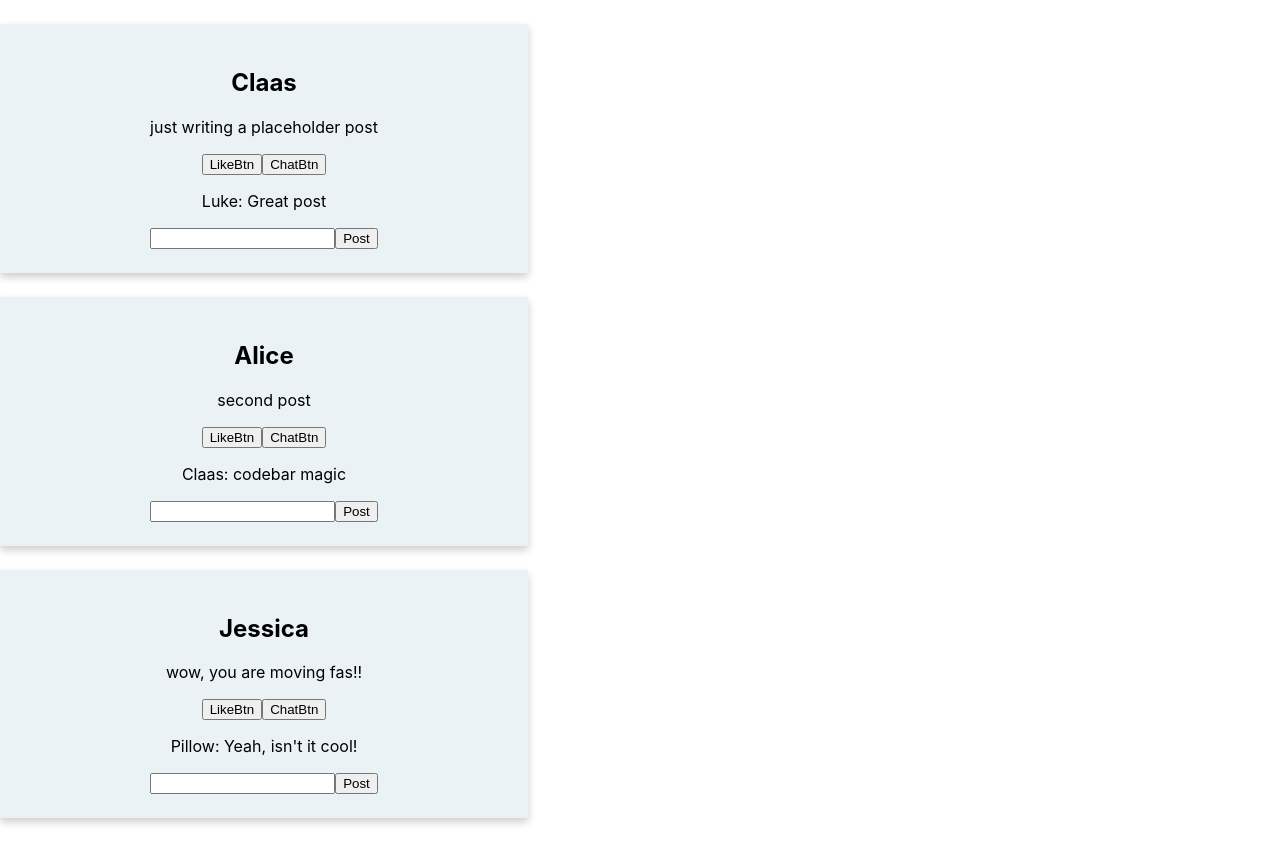
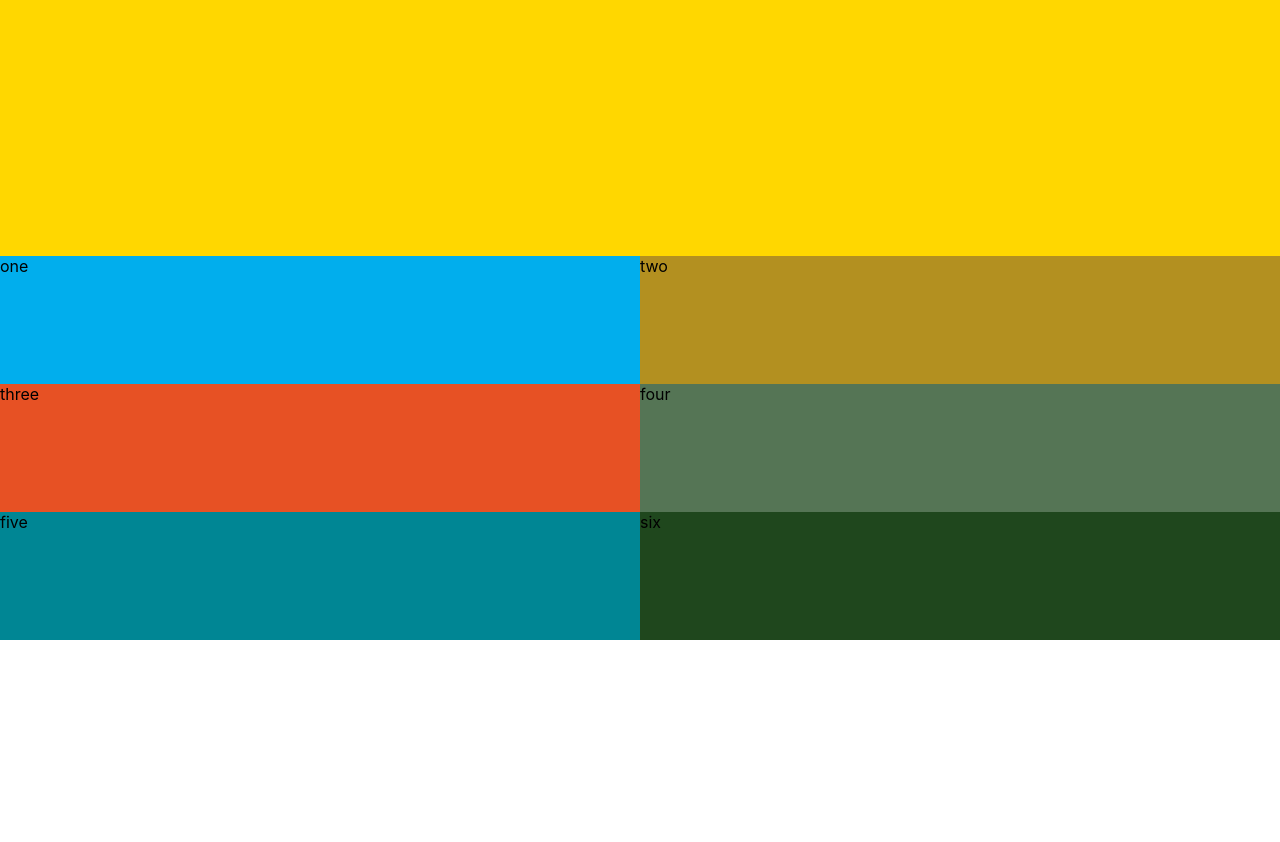
Before and after one commit to Jyolilli/Jyolilli, a React (Create React App) app: page / in a window 1280 px wide. After the commit the page ends 800 px from the top, so only its background shows below. Built offline with nearby package versions, Linux system fonts and the light colour scheme.

Commit message:
Add new layout

```diff
--- a/src/App.css
+++ b/src/App.css
@@ -75,11 +75,59 @@
   margin: 4px 2px;
   border-radius: 50%;
 }
-.card-center{
+.card-center {
   max-width: 30em;
   width: 100%;
   height: 5em;
   background-color: #4caf50;
+}
+
+/* Layout component */
+.square-pic-large {
+  background-color: gold;
+  width: 100%;
+  height: 16em;
+}
+.pic-small-container {
+  width: 100%;
+  display: flex;
+  flex-wrap: wrap;
+}
+
+.square-pic-small {
+  background-color: #f9e2c4;
+  width: 50%;
+  height: 8em;
+}
+.square-pic-small-one {
+  background-color: #01aeed;
+  width: 50%;
+  height: 8em;
+}
+.square-pic-small-two {
+  background-color: rgb(179, 144, 32);
+  width: 50%;
+  height: 8em;
+}
+.square-pic-small-three {
+  background-color: rgb(231, 81, 36);
+  width: 50%;
+  height: 8em;
+}
+.square-pic-small-four {
+  background-color: rgb(85, 117, 85);
+  width: 50%;
+  height: 8em;
+}
+.square-pic-small-five {
+  background-color: #008694;
+  width: 50%;
+  height: 8em;
+}
+.square-pic-small-six {
+  background-color: rgb(31, 71, 29);
+  width: 50%;
+  height: 8em;
 }
 
 @keyframes App-logo-spin {
--- a/src/components/App.tsx
+++ b/src/components/App.tsx
@@ -1,12 +1,19 @@
 import React from 'react';
+import Card from './Card';
 import '../App.css';
-import Main from './Main';
+import posts from '../data.json';
+import Layout from './Layout'
 
 function App() {
   return (
-    <div className="App">
-      <Main />
-    </div>
+    <main className="main-component">
+      <section>
+        {/* {posts.map((post) => (
+          <Card key={post.postOwner} {...post} />
+        ))} */}
+        <Layout/>
+      </section>
+    </main>
   );
 }
 
--- /dev/null
+++ b/src/components/Layout.tsx
@@ -0,0 +1,20 @@
+import React from "react";
+
+const Layout = () => {
+  return (
+    <article className="layout">
+      <header className="square-pic-large"></header>
+      <main className="pic-small-container">
+        <div className="square-pic-small-one">one</div>
+        <div className="square-pic-small-two">two</div>
+        <div className="square-pic-small-three">three</div>
+        <div className="square-pic-small-four">four</div>
+        <div className="square-pic-small-five">five</div>
+        <div className="square-pic-small-six">six</div>
+      </main>
+      <footer></footer>
+    </article>
+  );
+};
+
+export default Layout;
--- a/src/components/Main.tsx
+++ /dev/null
@@ -1,18 +0,0 @@
-import React from 'react';
-import Card from './Card';
-import '../App.css';
-import posts from '../data.json';
-
-function Main() {
-  return (
-    <main className="main-component">
-      <section>
-        {posts.map((post) => (
-          <Card key={post.postOwner} {...post} />
-        ))}
-      </section>
-    </main>
-  );
-}
-
-export default Main;
```
